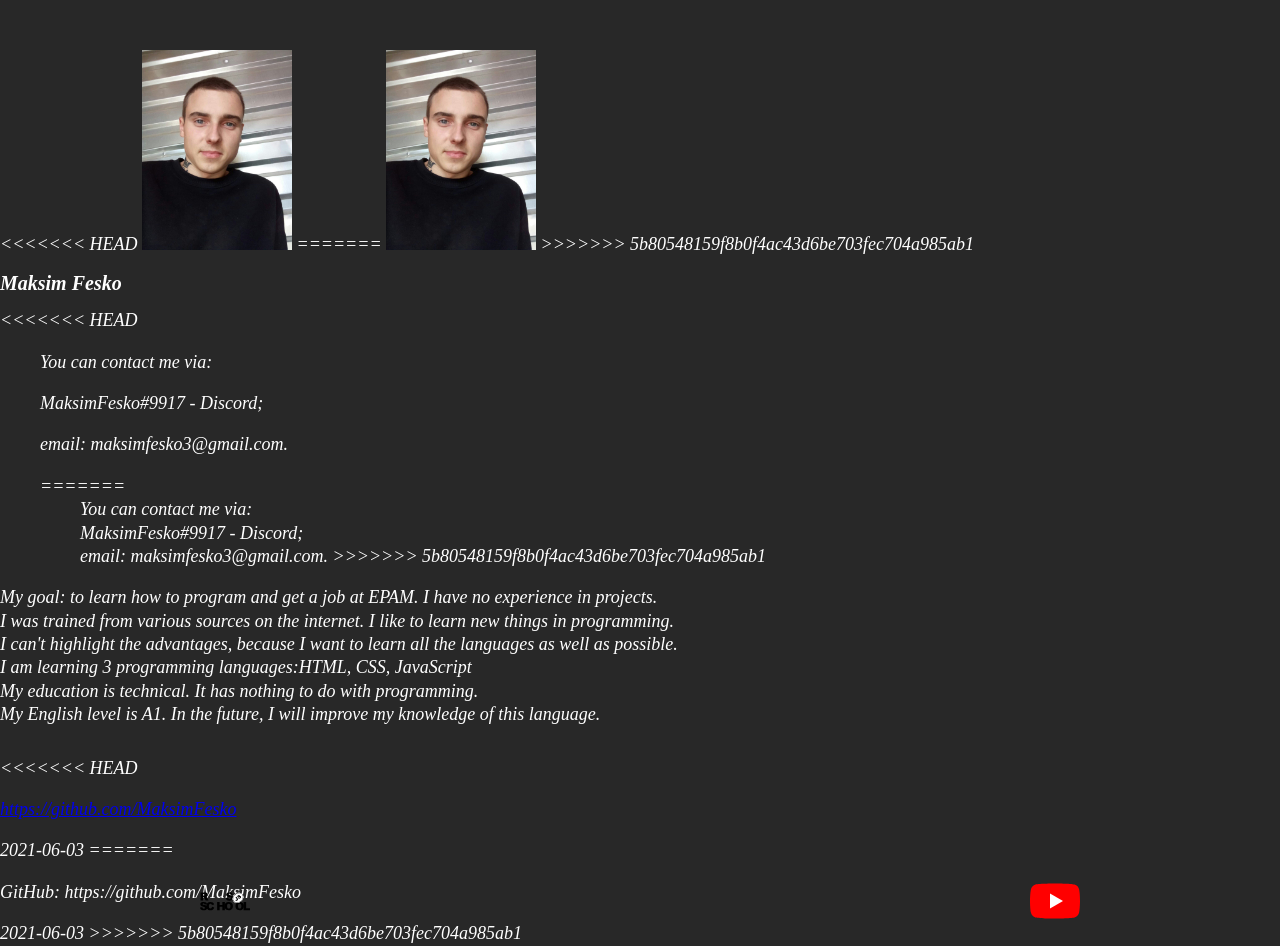
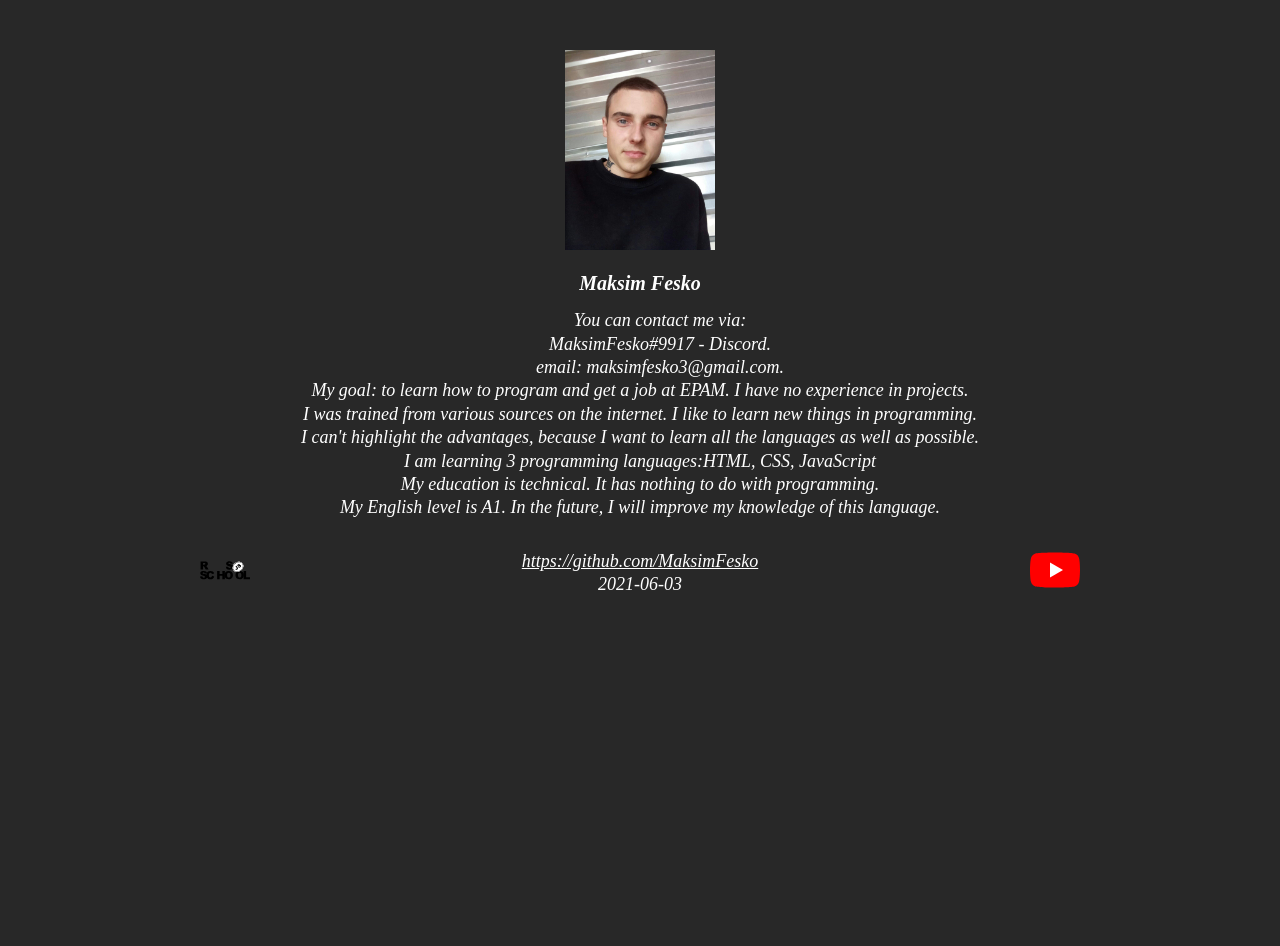
Before and after one commit to MaksimFesko/rsschool-cv, a plain HTML site: page index.html in a window 1280 px wide. After the commit the page ends 800 px from the top, so only its background shows below. Drawn offline with Linux system fonts and the light colour scheme.

Commit message:
fix: error file 2

```diff
--- a/index.html
+++ b/index.html
@@ -10,24 +10,14 @@
 <body>
     <div class="container">
     <header>
-<<<<<<< HEAD
     <img class="picture" src="images/photo.jpg" alt="photo" width="150" height="200">
-=======
-    <img class="picture" src="images/photo.jpg" alt="photo" width="150px" height="200px">
->>>>>>> 5b80548159f8b0f4ac43d6be703fec704a985ab1
     <h1 class="name">Maksim Fesko</h1>
     </header>
     <main>
         <section class="contacts">
-<<<<<<< HEAD
             <ul><p>You can contact me via:</p>
-                <li><p>MaksimFesko#9917 - Discord;</p>
+                <li><p>MaksimFesko#9917 - Discord.</p>
                 </li><p>email: maksimfesko3@gmail.com.</p>
-=======
-            <ul>You can contact me via:
-                <li>MaksimFesko#9917 - Discord;
-                </li>email: maksimfesko3@gmail.com.
->>>>>>> 5b80548159f8b0f4ac43d6be703fec704a985ab1
             </ul>
         </section>
         <section>
@@ -38,15 +28,10 @@
         <section>My English level is A1. In the future, I will improve my knowledge of this language.</section>
     </main>
     <footer>
-<<<<<<< HEAD
         <p><a href=" https://github.com/MaksimFesko"> https://github.com/MaksimFesko</a></p>
         <time>2021-06-03</time>
         <p class="school"><a href="https://rs.school/js/"><img src="images/rs_school_js.svg" alt="rsschool" width="50" height="40"></a></p>
         <p class="youtube"><a href=""><img src="images/YouTube_full-color_icon_(2017).svg" alt="YouTube" width="50" height="40"></a></p>
-=======
-        <p>GitHub: https://github.com/MaksimFesko</p>
-        <time>2021-06-03</time>
->>>>>>> 5b80548159f8b0f4ac43d6be703fec704a985ab1
     </footer>
     </div>
 </body>
--- a/style.css
+++ b/style.css
@@ -6,17 +6,19 @@ body {
     color: white;
     font-style: italic;
 }
-<<<<<<< HEAD
 ul, li, p{
     margin: 0 auto;
 }
-=======
->>>>>>> 5b80548159f8b0f4ac43d6be703fec704a985ab1
 .container {
    text-align: center;
 }
 .picture {
     margin-top: 50px;
+}
+.youtube {
+    position: absolute;
+    right: 200px;
+    bottom: 0;
 }
 .name {
     font-size: 20px;
@@ -24,7 +26,6 @@ ul, li, p{
 li{
     list-style-type: none;
 }
-<<<<<<< HEAD
 a {
     color: white;
 }
@@ -37,11 +38,3 @@ footer{
     left: 200px;
     bottom: 0;
 }
-.youtube {
-    position: absolute;
-    right: 200px;
-    bottom: 0;
-}
-
-=======
->>>>>>> 5b80548159f8b0f4ac43d6be703fec704a985ab1
```
